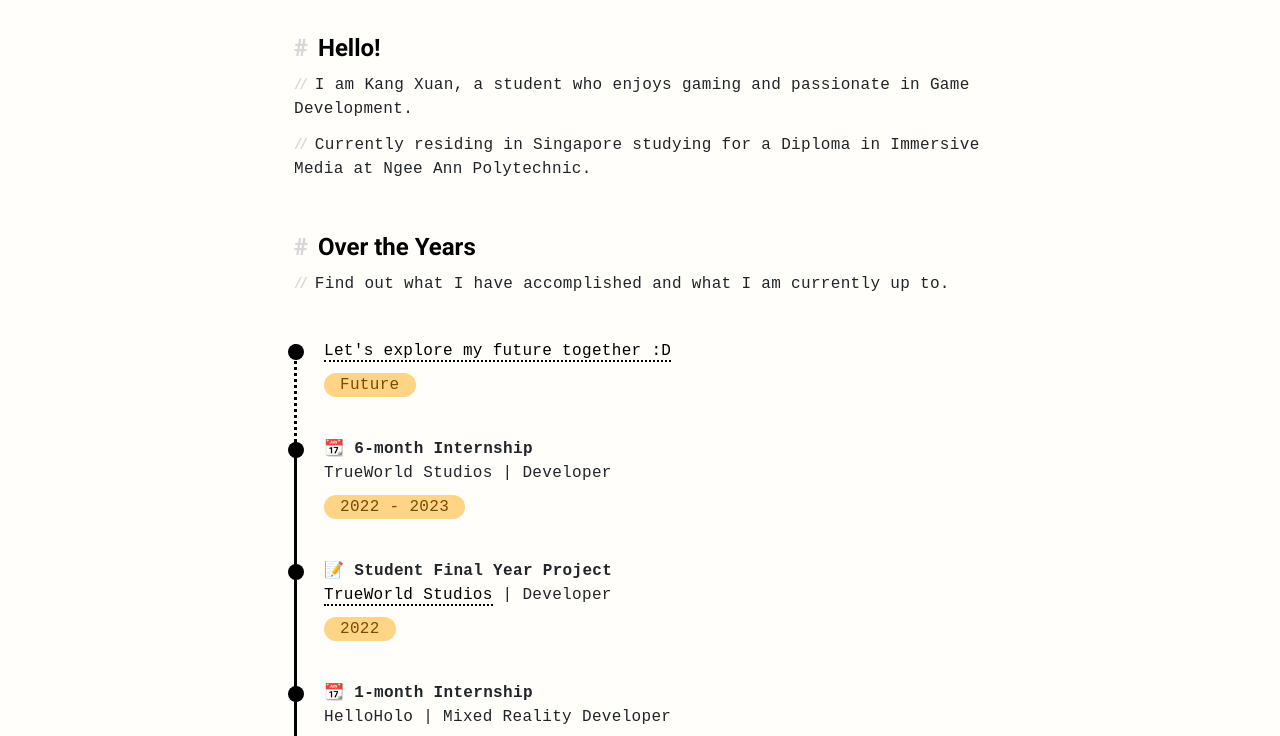
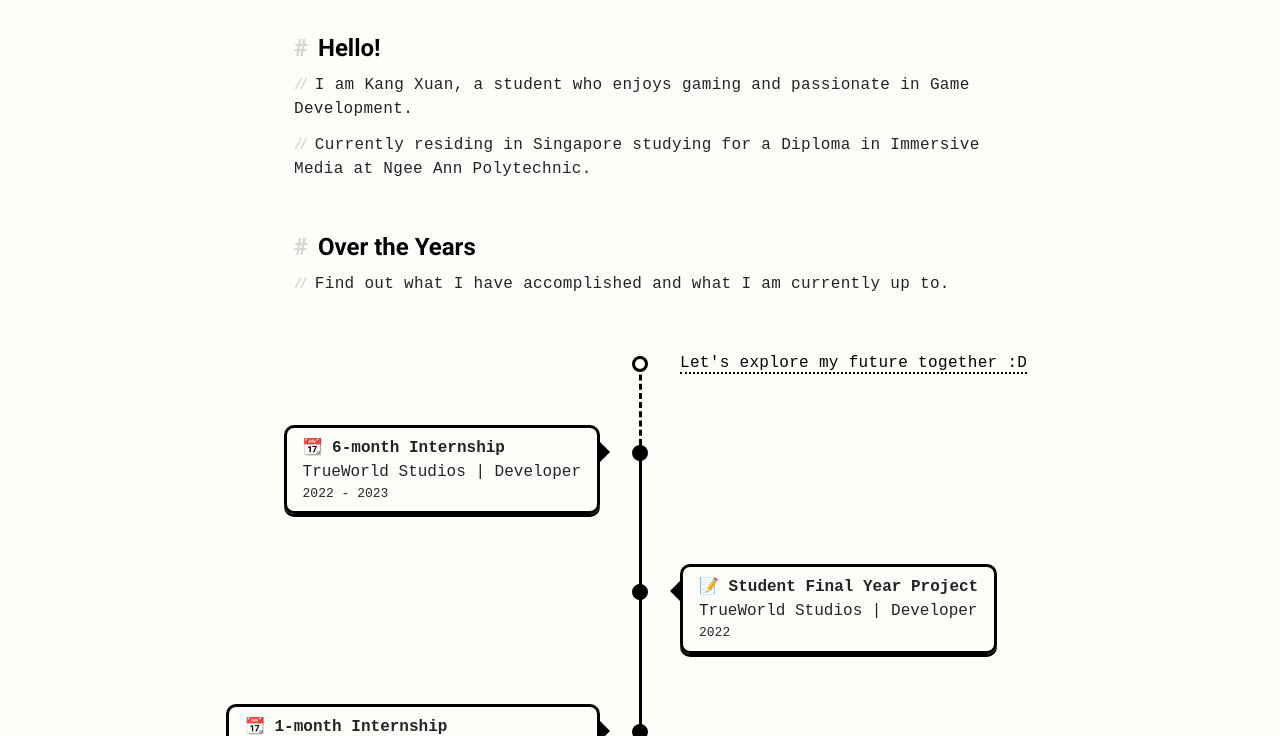
Before and after one commit to lowkangxuan/lowkangxuan.github.io, an Eleventy site: page src/index.md in a window 1280 px wide. Shown: the part 62-798 px from the top of the page. Built offline with nearby package versions, Linux system fonts and the light colour scheme; Eleventy itself is replaced by a stand-in of ours; files that its build step writes are made by us from their sources; what eleventy-plugin-toc would draw is missing.

Commit message:
updated styling

```diff
--- /dev/null
+++ b/src/_data/timeline.json
@@ -0,0 +1,28 @@
+{
+    "infos": [
+        {
+            "title": "📆 6-month Internship",
+            "position": "TrueWorld Studios | Developer",
+            "description": "Worked on the company's inaugural IP, UNYIELDER.",
+            "year": "2022 - 2023"
+        },
+        {
+            "title": "📝 Student Final Year Project",
+            "position": "TrueWorld Studios | Developer",
+            "description": "Worked on the company's inaugural IP, UNYIELDER.",
+            "year": "2022"
+        },
+        {
+            "title": "📆 1-month Internship",
+            "position": "HelloHolo | Mixed Reality Developer",
+            "description": "Helped out with development on a Mixed-Reality client project",
+            "year": "2022"
+        },
+        {
+            "title": "🧑‍🎓 Ngee Ann Polytechnic",
+            "position": "Diploma | Immersive Media",
+            "description": "Studied in a local polytechnic for a diploma in Immersive Media",
+            "year": "2020 - 2023"
+        }
+    ]
+}
--- a/src/css/style.css
+++ b/src/css/style.css
@@ -163,14 +163,20 @@ h1::before, h2::before {
 /*
 Timeline Styling
 */
-.timeline--content {
-    display: block;
+.timeline {
+    display: inline-block;
     position: relative;
-    margin-left: 30px;
 }
 
 .timeline--content {
-    padding-bottom: 40px;
+    display: flex;
+    position: relative;
+    margin-left: 40px;
+    padding-bottom: 50px;
+}
+
+.timeline--content:first-child {
+    padding-bottom: 65px;
 }
 
 .timeline--content p {
@@ -187,28 +193,52 @@ Timeline Styling
     content: " ";
     position: absolute;
     border-left: 3px solid #000;
-    left: -30px;
+    left: -41.5px;
     height: 100%;
 }
 
 .timeline--content:first-child::before {
-    content: " ";
-    position: absolute;
-    border-left: 3px dotted #000;
-    left: -30px;
-    height: 100%;
+    border-left-style: dashed;
 }
-
 
 .timeline--content::after {
     content: " ";
     position: absolute;
     background-color: #000;
-    top: 0;
-    left: -36.5px;
     height: 16px;
     width: 16px;
+    border: 3px solid #000;
     border-radius: 100px;
+    top: 0;
+    left: -48px;
+}
+
+.timeline--content:first-child::after {
+    background-color: var(--main);
+}
+
+.timeline--box {
+    position: relative;
+    display: flex;
+    flex-direction: column;
+    flex-basis: fit-content;
+    max-width: 450px;
+    border: 3px solid #000;
+    border-radius: 10px;
+    padding: 8px 16px;
+    top: -20px;
+    box-shadow: #000 0 3px;
+}
+
+.timeline--box::before {
+    content: '';
+    position: absolute;
+    border-color: transparent #000;
+    border-style: solid;
+    border-width: 10px;
+    border-left-width: 0px;
+    top: 14px;
+    left: -13px;
 }
 
 .year {
@@ -293,7 +323,7 @@ Projects Page Styling
 }
 
 .project-box-info {
-    padding: 15px 12px;
+    padding: 16px;
 }
 
 p.project-description {
@@ -460,6 +490,34 @@ Media Queries
         padding: 0 100px;
         padding-bottom: 50px;
     }
+
+    .timeline {
+        left: 50%;
+    }
+
+    .timeline--content.left {
+        justify-content: right;
+        right: 100%;
+        margin-left: 0;
+        margin-right: 40px;
+    }
+
+    .timeline--content.left:not(:last-child)::before {
+        left: initial;
+        right: -41.5px;
+    }
+
+    .timeline--content.left::after {
+        left: initial;
+        right: -48px;
+    }
+
+    .timeline--content.left .timeline--box::before {
+        border-color: transparent #000;
+        border-width: 10px;
+        border-right-width: 0px;
+        left: calc(100% + 3px);
+    }
 }
 
 @media (min-width: 1200px) {
--- a/src/index.md
+++ b/src/index.md
@@ -11,36 +11,17 @@ Currently residing in Singapore studying for a Diploma in Immersive Media at Nge
 ## Over the Years
 Find out what I have accomplished and what I am currently up to.
 
-<div class="position-relative mt-5">
-    <div class="timeline p-exclude">
+<div class="timeline p-exclude mt-5">
     <div class="timeline--content">
-        <p class=""><a href="https://twitter.com/k4ngg_">Let's explore my future together :D</a></p>
-        <p class="year">Future</p>
+        <p><a href="https://twitter.com/k4ngg_">Let's explore my future together :D</a></p>
     </div>
-    <div class="timeline--content">
-        <p class="fw-bold">📆 6-month Internship</p>
-        <p class="">TrueWorld Studios | Developer</p>
-        <p class="year">2022 - 2023</p>
+    {% for info in timeline.infos -%}
+    <div class="timeline--content  {%- if (loop.index % 2) != 0 %} left {%- endif %}">
+        <div class="timeline--box">
+            <span class="fw-bold">{{info.title}}</span>
+            <span>{{info.position}}</span>
+            <span style="font-size: small;">{{info.year}}</span>
+        </div>
     </div>
-    <div class="timeline--content">
-        <p class="fw-bold">📝 Student Final Year Project</p>
-        <p class=""><a href="https://www.linkedin.com/company/trueworld-studios/">TrueWorld Studios</a> | Developer</p>
-        <p class="year">2022</p>
-    </div>
-    <div class="timeline--content">
-        <p class="fw-bold">📆 1-month Internship</p>
-        <p class="">HelloHolo | Mixed Reality Developer</p>
-        <p class="year">2022</p>
-    </div>
-    <div class="timeline--content">
-        <p class="fw-bold">📜 Unity Certification</p>
-        <p class="">Certified Associate | Game Developer</p>
-        <p class="year">2022 - 2025</p>
-    </div>
-    <div class="timeline--content">
-        <p class="fw-bold">🧑‍🎓 Ngee Ann Polytechnic</p>
-        <p class=""><a href="https://www.np.edu.sg/ict/Pages/im.aspx">Diploma | Immersive Media</a></p>
-        <p class="year">2020 - 2023</p>
-    </div>
-    </div>
+    {%- endfor %}
 </div>
```
Also changed, not shown: .eleventy.js.
